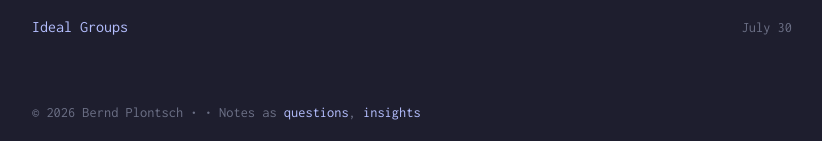
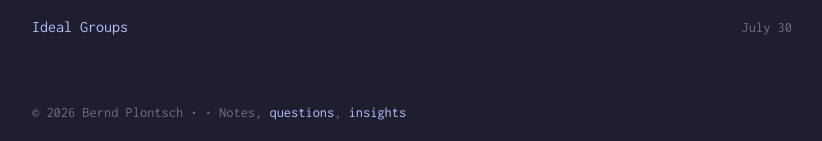
Before and after one commit to berndpl/notes-plontsch, a Jekyll site: the page built from index.markdown, in a window 1280 px wide. Shown: the part 1865-2006 px from the top of the page, without its empty margins (228-1050 px from the left). Built offline with Jekyll 4.4.1, drawn with Linux system fonts in a browser that asks for light colours.

Commit message:
Update footer layout in default.html: refine text formatting for clarity by adjusting the phrasing in the footer section.

```diff
--- a/_layouts/default.html
+++ b/_layouts/default.html
@@ -49,7 +49,7 @@
     </main>
 
     <footer>
-      <p>&copy; {{ site.time | date: '%Y' }} {{ site.title }} • {{ site.description }} • Notes as <a href="{{ '/questions' | relative_url }}">questions</a>, <a href="{{ '/insights' | relative_url }}">insights</a> <!--a href="{{ '/work/' | relative_url }}" class="nav-link">Work</a--></p>
+      <p>&copy; {{ site.time | date: '%Y' }} {{ site.title }} • {{ site.description }} • Notes, <a href="{{ '/questions' | relative_url }}">questions</a>, <a href="{{ '/insights' | relative_url }}">insights</a> <!--a href="{{ '/work/' | relative_url }}" class="nav-link">Work</a--></p>
     </footer>
   </body>
 </html>
```
